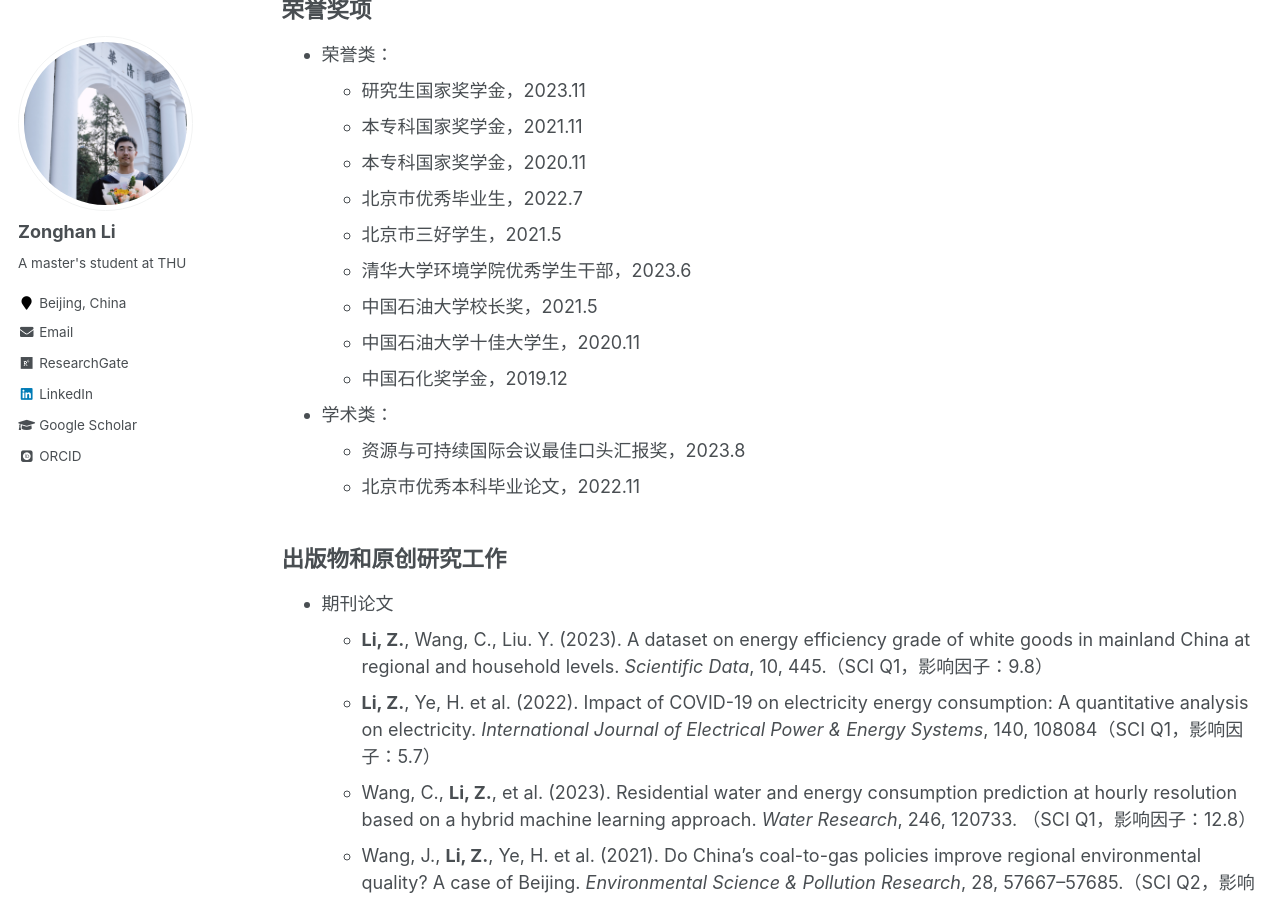
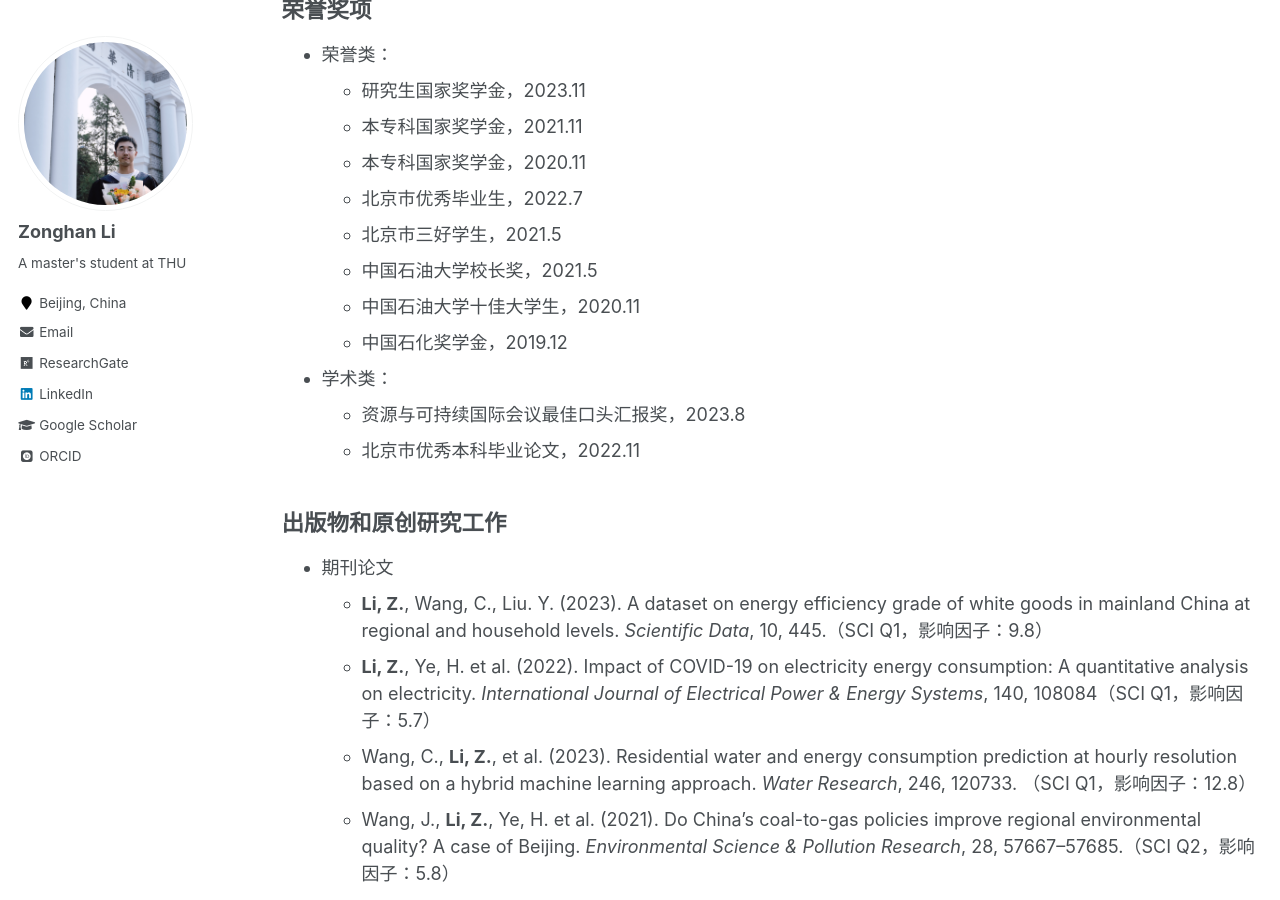
Before and after one commit to lzh3278/lzh.github.io, a Jekyll site: the page built from _pages/cv-chn.md, in a window 1280 px wide and 900 px high, scrolled down 791 px. Built offline with Jekyll 4.4.1, drawn with Linux system fonts in a browser that asks for light colours; some web fonts are replaced.

Commit message:
Update cv-chn.md

```diff
--- a/_pages/cv-chn.md
+++ b/_pages/cv-chn.md
@@ -31,7 +31,6 @@ redirect_from:
     * 本专科国家奖学金，2020.11
     * 北京市优秀毕业生，2022.7
     * 北京市三好学生，2021.5
-    * 清华大学环境学院优秀学生干部，2023.6
     * 中国石油大学校长奖，2021.5
     * 中国石油大学十佳大学生，2020.11
     * 中国石化奖学金，2019.12
```
